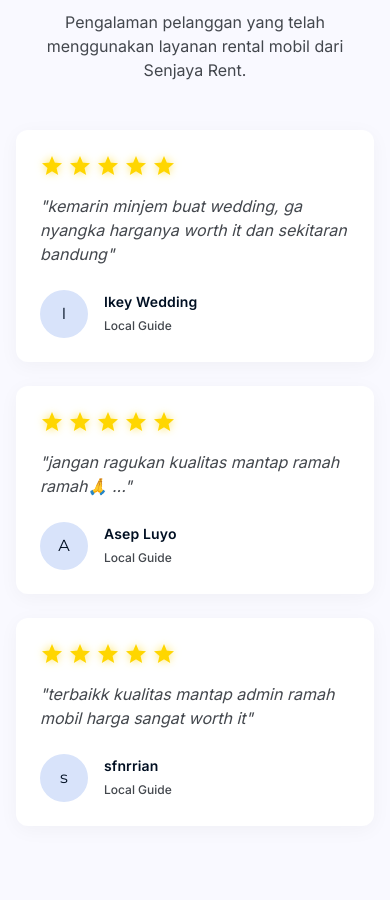
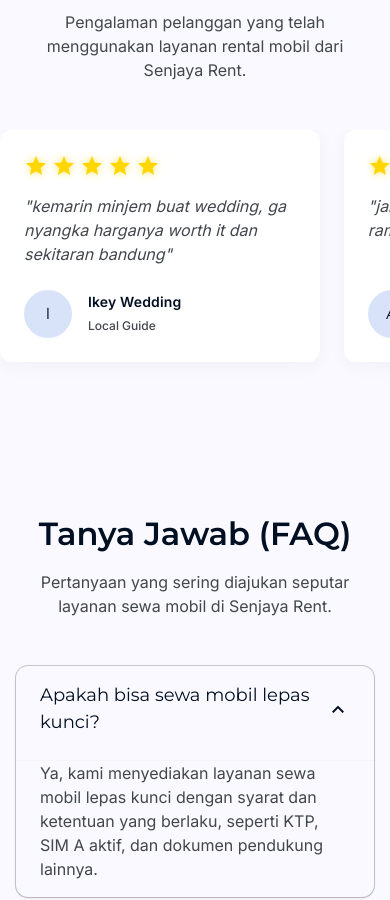
Before and after one commit to salsabilaaraa/senjaya-rent, a React (Vite) app: page / in a window 390 px wide. Shown: the part 3120-4020 px from the top of the page. Built offline with nearby package versions, Linux system fonts and the light colour scheme; no server answers; the database is empty.

Commit message:
feat: enable snap-scroll horizontal carousel for Testimonials on mobile

```diff
--- a/src/components/sections/Testimonials.jsx
+++ b/src/components/sections/Testimonials.jsx
@@ -11,9 +11,10 @@
         subtitle="Pengalaman pelanggan yang telah menggunakan layanan rental mobil dari Senjaya Rent."
       />
 
-      <div className="grid grid-cols-1 md:grid-cols-2 lg:grid-cols-3 gap-6">
+      <div className="flex overflow-x-auto pb-6 gap-6 scrollbar-hide snap-x snap-mandatory -mx-container-padding-mobile px-container-padding-mobile md:grid md:grid-cols-2 lg:grid-cols-3 md:gap-gutter md:overflow-visible md:pb-0 md:mx-0 md:px-0">
         {testimonialsData.map((testi) => (
-          <Card key={testi.id} className="p-6 flex flex-col">
+          <div key={testi.id} className="w-[82vw] max-w-[320px] shrink-0 snap-start md:w-auto md:max-w-none md:shrink flex">
+            <Card className="p-6 flex flex-col w-full">
               <div className="flex gap-1 mb-4 text-[#FFD600] drop-shadow-[0_0_4px_rgba(255,214,0,0.6)]">
                 {[...Array(testi.rating)].map((_, i) => (
                   <span key={i} className="material-symbols-outlined" data-weight="fill">star</span>
@@ -34,6 +35,7 @@
                 </div>
               </div>
             </Card>
+          </div>
         ))}
       </div>
     </section>
```
Lines whose indentation alone changed are shown as unchanged.
